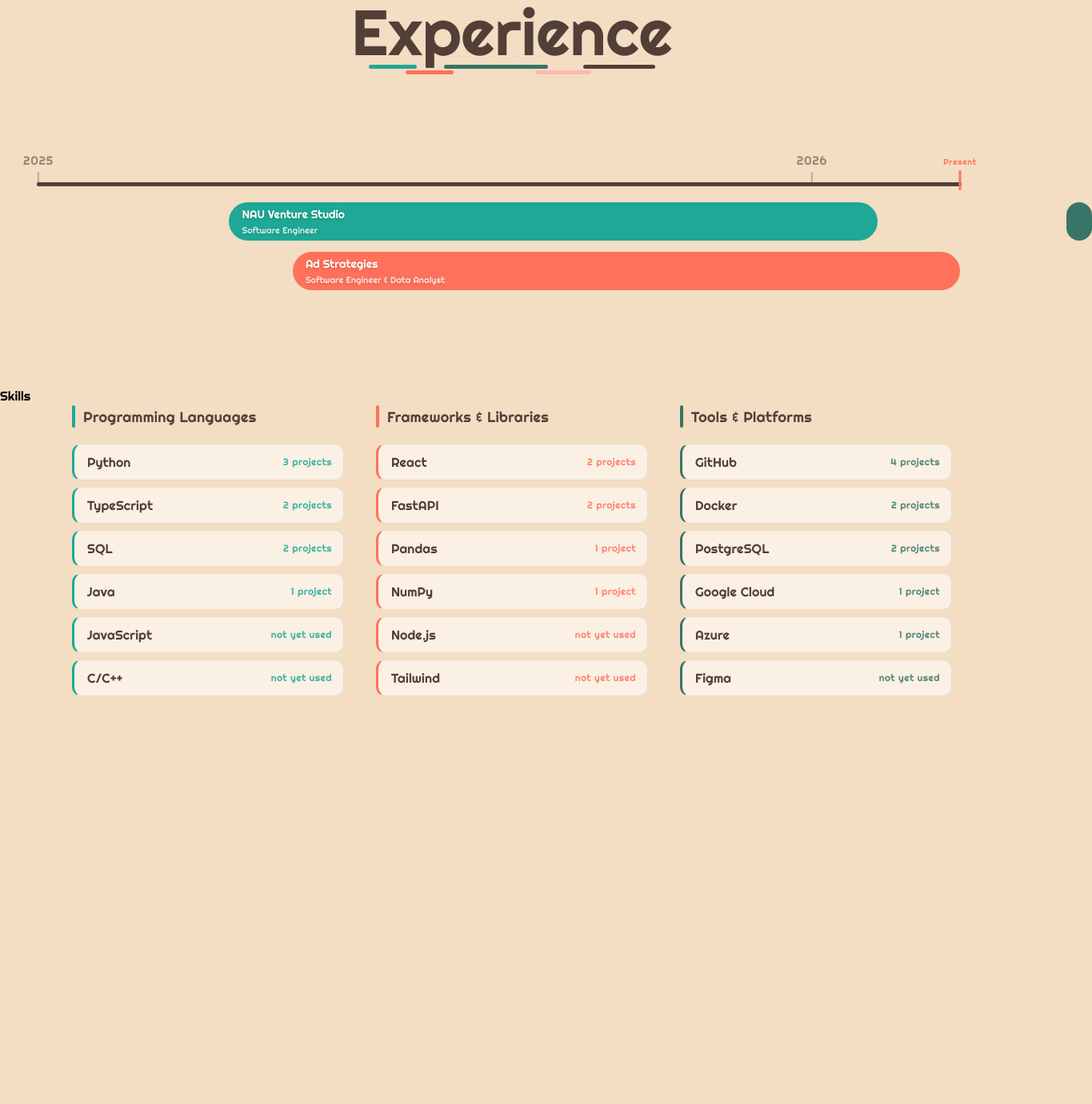
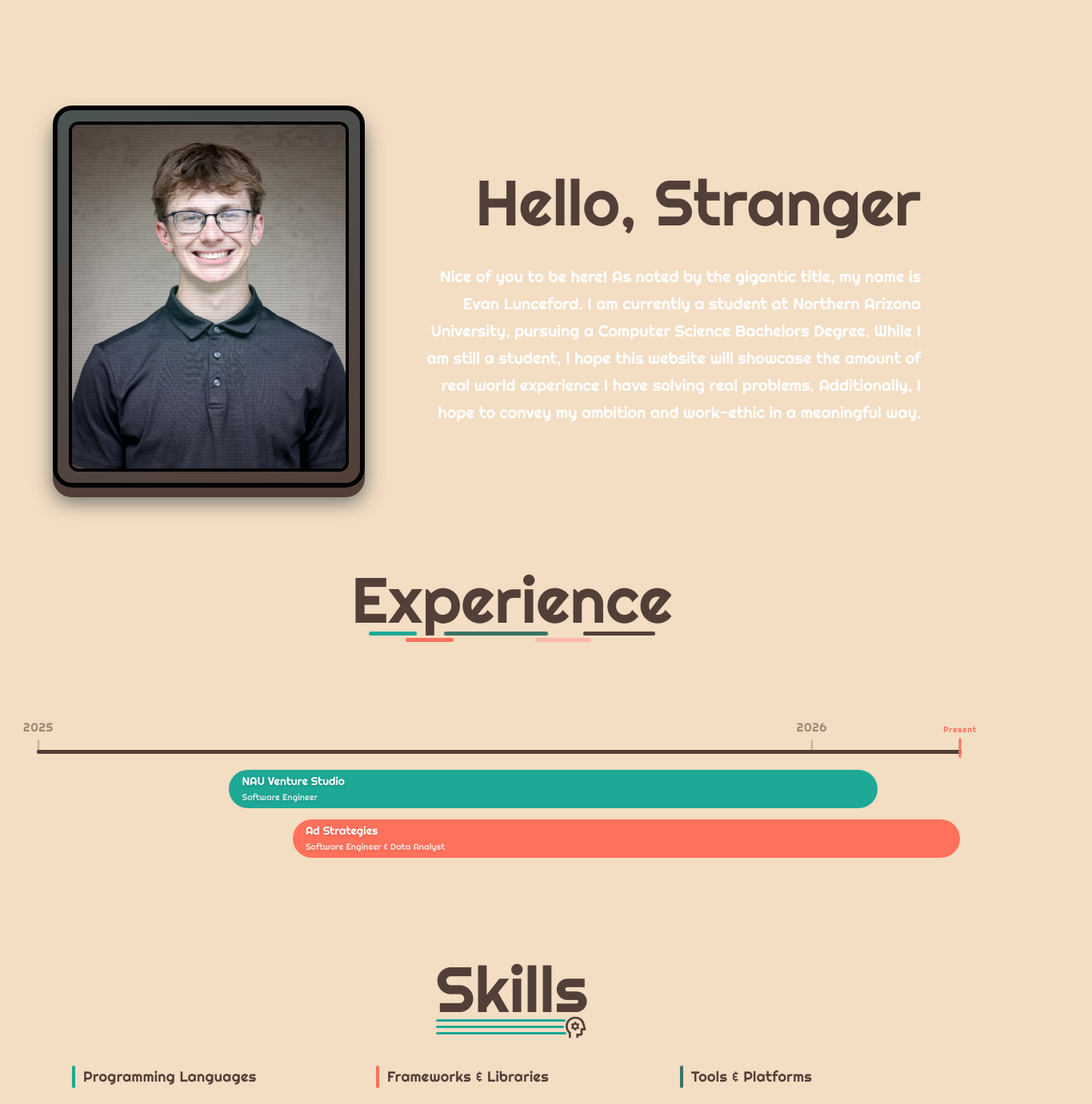
Before and after one commit to evanlunceford/resume-website, a React (Vite) app in the folder src/frontend/: page / in a window 1280 px wide. Shown: the part 700-2081 px from the top of the page at 80% size, 1365 px wide, since content can reach past the window. Before the commit the page ends 1683 px from the top, so only its background shows below. Built offline with nearby package versions, Linux system fonts and the light colour scheme.

Commit message:
Added introduction, skills underline, and crt screen

```diff
--- /dev/null
+++ b/src/frontend/src/components/CrtHeadshot.tsx
@@ -0,0 +1,18 @@
+import "../css/components/CrtHeadshot.css";
+
+export default function CrtHeadshot() {
+  return (
+    <div className="crt-frame" aria-label="Evan headshot display">
+      <div className="crt-screen">
+        <img
+          src="/evan-headshot.jpg"
+          alt="Evan Lunceford headshot"
+          className="crt-headshot"
+        />
+        <span className="crt-glow" aria-hidden="true" />
+        <span className="crt-scanlines" aria-hidden="true" />
+        <span className="crt-vignette" aria-hidden="true" />
+      </div>
+    </div>
+  );
+}
--- /dev/null
+++ b/src/frontend/src/css/components/CrtHeadshot.css
@@ -0,0 +1,108 @@
+.crt-frame {
+  width: 100%;
+  max-width: 390px;
+  border-radius: var(--radius-2xl);
+  background: linear-gradient(160deg, var(--grey), var(--brown));
+  border: 6px solid var(--black);
+  box-shadow:
+    0 12px 0 var(--brown),
+    0 18px 24px var(--grey-hover);
+  padding: 14px;
+}
+
+.crt-screen {
+  position: relative;
+  border-radius: var(--radius-lg);
+  overflow: hidden;
+  aspect-ratio: 4 / 5;
+  border: 4px solid var(--black);
+  background-color: var(--grey-900);
+  animation: crt-flicker 5.2s steps(1, end) infinite;
+}
+
+.crt-headshot {
+  width: 100%;
+  height: 100%;
+  object-fit: cover;
+  filter: contrast(1.05) saturate(0.9);
+}
+
+.crt-glow,
+.crt-scanlines,
+.crt-vignette {
+  position: absolute;
+  inset: 0;
+  pointer-events: none;
+}
+
+.crt-glow {
+  background: radial-gradient(
+    circle at 50% 45%,
+    var(--teal-hover),
+    transparent 60%
+  );
+  mix-blend-mode: screen;
+  opacity: 0.25;
+}
+
+.crt-scanlines {
+  background: repeating-linear-gradient(
+    to bottom,
+    transparent 0,
+    transparent 3px,
+    var(--black) 4px
+  );
+  opacity: 0.16;
+}
+
+.crt-vignette {
+  background: radial-gradient(
+    circle at center,
+    transparent 45%,
+    var(--black) 100%
+  );
+  opacity: 0.32;
+}
+
+@keyframes crt-flicker {
+  0% {
+    opacity: 1;
+    filter: brightness(1);
+  }
+  8% {
+    opacity: 0.985;
+    filter: brightness(0.985);
+  }
+  9% {
+    opacity: 1;
+    filter: brightness(1.015);
+  }
+  28% {
+    opacity: 0.992;
+    filter: brightness(0.992);
+  }
+  30% {
+    opacity: 1;
+    filter: brightness(1);
+  }
+  56% {
+    opacity: 0.988;
+    filter: brightness(0.99);
+  }
+  57% {
+    opacity: 1;
+    filter: brightness(1.01);
+  }
+  78% {
+    opacity: 0.994;
+    filter: brightness(0.995);
+  }
+  79% {
+    opacity: 1;
+    filter: brightness(1);
+  }
+  100% {
+    opacity: 1;
+    filter: brightness(1);
+  }
+}
--- a/src/frontend/src/css/pages/Home.css
+++ b/src/frontend/src/css/pages/Home.css
@@ -1,6 +1,6 @@
 
 .home-container{
-    height: 100vh;
+    min-height: 100vh;
     padding-top: 3rem;
 }
 
@@ -9,6 +9,9 @@
     flex-direction: column;
     align-items: center;
     justify-content: center;
+    width: 100%;
+    min-height: calc(100vh - 3rem);
+    padding: 0 1.5rem;
 }
 
 .home-title-container{
@@ -17,17 +20,108 @@
     align-items: center;
     justify-content: center;
     color: var(--white);
+    text-align: center;
 }
 
 .home-name{
     font-weight: 800;
     color: var(--orange);
     font-size: var(--text-title);
+    line-height: 0.95;
 }
 
 .home-description {
     color: var(--teal);
     font-size: var(--text-4xl);
+}
+
+.intro-container {
+    width: min(1200px, 92%);
+    display: grid;
+    grid-template-columns: minmax(260px, 420px) minmax(320px, 1fr);
+    align-items: center;
+    justify-content: center;
+    gap: 2.5rem;
+    margin: 2rem auto 5rem;
+}
+
+.intro-left {
+    display: flex;
+    align-items: center;
+    justify-content: center;
+}
+
+.intro-right {
+    display: flex;
+    align-items: center;
+    justify-content: flex-start;
+    text-align: end;
+}
+
+.intro-copy {
+    max-width: 640px;
+    color: var(--white);
+}
+
+.intro-heading {
+    color: var(--brown);
+    font-size: var(--text-5xl);
+    margin-bottom: 1rem;
+}
+
+.intro-heading-text {
+    display: inline-block;
+    white-space: nowrap;
+    clip-path: inset(0 100% 0 0);
+    opacity: 0.95;
+}
+
+.intro-heading-text.is-visible {
+    animation: intro-typing 2.1s steps(15, end) 0.2s forwards;
+}
+
+.intro-text {
+    color: var(--white);
+    font-size: var(--text-lg);
+    line-height: 1.7;
+    margin-bottom: 1rem;
+}
+
+@media (max-width: 1100px) {
+  .home-name {
+    font-size: clamp(var(--text-3xl), 10vw, 6rem);
+  }
+
+  .home-description {
+    font-size: clamp(var(--text-xl), 4.2vw, var(--text-3xl));
+  }
+}
+
+@media (max-width: 900px) {
+  .intro-container {
+    grid-template-columns: 1fr;
+    gap: 1.5rem;
+  }
+
+  .intro-right {
+    justify-content: center;
+    text-align: center;
+  }
+
+  .intro-copy {
+    text-align: center;
+  }
+}
+
+@keyframes intro-typing {
+  from {
+    clip-path: inset(0 100% 0 0);
+  }
+
+  to {
+    clip-path: inset(0 0 0 0);
+    opacity: 1;
+  }
 }
 
 /* TIMELINE SECTION */
@@ -78,5 +172,71 @@
 
 /* SKILLS SECTION */
 .skills-content-container{
+    width: 100%;
+}
 
+.skills-header {
+  width: 100%;
+  display: flex;
+  justify-content: center;
+  padding-bottom: 2rem;
+ }
+
+.skills-title-wrapper {
+  display: inline-flex;
+  flex-direction: column;
+  align-items: flex-start;
 }
+
+.skills-title {
+  font-size: var(--text-5xl);
+  color: var(--brown);
+  text-align: center;
+  margin: 0;
+  line-height: 1.1;
+}
+
+.skills-underline-container {
+  display: flex;
+  align-items: center;
+  width: 100%;
+  margin-top: -12px;
+}
+
+.skills-underline {
+  width: 100%;
+}
+
+.skills-lines {
+  display: flex;
+  flex-direction: column;
+  gap: 5px;
+  flex-grow: 1;
+}
+
+/* Base style for each motion.div line */
+.line {
+  height: 3px;
+  border-radius: 4px;
+  width: 100%;
+  background-color: var(--teal);
+}
+
+.line-1 {
+    width: calc(100% + 4px);
+}
+
+.line-2 {
+    width: calc(100% + 2px);
+}
+
+.line-3 {
+    width: calc(100% + 5px);
+}
+
+.skills-icon {
+  width: 32px;
+  height: 32px;
+  flex-shrink: 0;
+  object-fit: contain;
+}
--- a/src/frontend/src/data/experience.ts
+++ b/src/frontend/src/data/experience.ts
@@ -27,15 +27,6 @@ export const experiences: Experience[] = [
     type: "part-time",
     description: "Built an internal data analytics dashboard",
   },
-  {
-    id: 3,
-    company: "Center for Entrepreneurial Innovation",
-    title: "Software Engineer & Consultant",
-    startDate: "2026-05",
-    endDate: "present",
-    type: "full-time",
-    description: "Add your role description and key accomplishments here.",
-  },
 
 
 ];
--- a/src/frontend/src/pages/Home.tsx
+++ b/src/frontend/src/pages/Home.tsx
@@ -1,33 +1,73 @@
 import { useRef } from "react";
-import { motion, useInView } from "framer-motion";
+import { motion, useInView, type Variants } from "framer-motion";
 import TitleStreak from "../components/assets/TitleStreak";
+import CrtHeadshot from "../components/CrtHeadshot";
 import ExperienceTimeline from "../components/ExperienceTimeline";
 import SkillsSection from "../components/SkillsSection";
 import "../css/pages/Home.css";
 
-const titleVariants = {
+const titleVariants: Variants = {
   hidden:  { opacity: 0, y: -10 },
-  visible: { opacity: 1, y: 0, transition: { duration: 0.25, ease: "easeOut" } },
+  visible: { opacity: 1, y: 0, transition: { duration: 0.25, ease: "easeOut" as const } },
 };
 
-const underlineContainerVariants = {
+const underlineContainerVariants: Variants = {
   hidden:  {},
   visible: { transition: { staggerChildren: 0.1, delayChildren: 0.2 } },
 };
 
-const segVariants = {
+const segVariants: Variants = {
   hidden:  { opacity: 0, x: -14 },
-  visible: { opacity: 1, x: 0, transition: { duration: 0.4, ease: [0.22, 1, 0.36, 1] } },
+  visible: { opacity: 1, x: 0, transition: { duration: 0.4, ease: [0.22, 1, 0.36, 1] as const } },
 };
 
-const timelineFadeVariants = {
+const timelineFadeVariants: Variants = {
   hidden:  { opacity: 0 },
   visible: { opacity: 1, transition: { duration: 0.65, delay: 0.35 } },
 };
 
+// Skills variants
+const skillIconVariants: Variants = {
+  hidden: { opacity: 0, x: -10 },
+  visible: {
+    opacity: 1,
+    x: 0,
+    transition: { delay: 0.4, duration: 0.3 }
+  }
+};
+
+const skillLineContainerVariants: Variants = {
+  hidden: { opacity: 0 },
+  visible: {
+    opacity: 1,
+    transition: {
+      staggerChildren: 0.1,
+    }
+  }
+};
+
+const skillLineVariants: Variants = {
+  hidden: { scaleX: 0 },
+  visible: {
+    scaleX: 1,
+    transition: { duration: 0.6, ease: "easeOut" as const }
+  }
+};
+
+
+
 export default function Home() {
+  // Animation reference for Experience
   const sectionRef = useRef(null);
   const inView = useInView(sectionRef, { once: true, margin: "-80px" });
+
+  // Animation reference for Skills
+  const skillsRef = useRef(null);
+  const skillsInView = useInView(skillsRef, { once: true, margin: "-80px" });
+
+  // Animation reference for intro heading
+  const introRef = useRef(null);
+  const introInView = useInView(introRef, { once: true, margin: "-80px" });
 
   return (
     <div className="home-container">
@@ -45,6 +85,29 @@ export default function Home() {
         </div>
 
         <TitleStreak />
+      </div>
+
+      <div className="intro-container">
+        <div className="intro-left">
+          <CrtHeadshot />
+        </div>
+
+        <div className="intro-right">
+          <div className="intro-copy" ref={introRef}>
+            <h3 className="intro-heading">
+              <span className={`intro-heading-text${introInView ? " is-visible" : ""}`}>
+                Hello, Stranger
+              </span>
+            </h3>
+            <p className="intro-text">
+              Nice of you to be here! As noted by the gigantic title, my name is Evan Lunceford.
+              I am currently a student at Northern Arizona University, pursuing a Computer Science
+              Bachelors Degree. While I am still a student, I hope this website will showcase the amount
+              of real world experience I have solving real problems. Additionally, I hope to convey my
+              ambition and work-ethic in a meaningful way.
+            </p>
+          </div>
+        </div>
       </div>
 
       <div className="timeline-content-container" ref={sectionRef}>
@@ -82,8 +145,48 @@ export default function Home() {
         </motion.div>
       </div>
 
-      <div className="skills-content-container">
-        <h2 className="skills-heading">Skills</h2>
+      <div className="skills-content-container" ref={skillsRef}>
+        <div className="skills-header">
+          <div className="skills-title-wrapper">
+            <h2 className="skills-title">Skills</h2>
+            <div className="skills-underline">
+              <motion.div
+                    className="skills-underline-container"
+                    variants={skillLineContainerVariants}
+                    initial="hidden"
+                    animate={skillsInView ? "visible" : "hidden"}
+                  >
+                    <div className="skills-lines">
+                      {/* transformOrigin "left" ensures they grow from the start of the text */}
+                      <motion.div
+                        className="line line-1"
+                        variants={skillLineVariants}
+                        style={{ originX: 0 }}
+                      />
+                      <motion.div
+                        className="line line-2"
+                        variants={skillLineVariants}
+                        style={{ originX: 0 }}
+                      />
+                      <motion.div
+                        className="line line-3"
+                        variants={skillLineVariants}
+                        style={{ originX: 0 }}
+                      />
+                    </div>
+
+                    <motion.img
+                      src="/skills.svg"
+                      alt="Skills Icon"
+                      className="skills-icon"
+                      variants={skillIconVariants}
+                    />
+                  </motion.div>
+            </div>
+          </div>
+
+
+        </div>
         <SkillsSection />
       </div>
 
```
